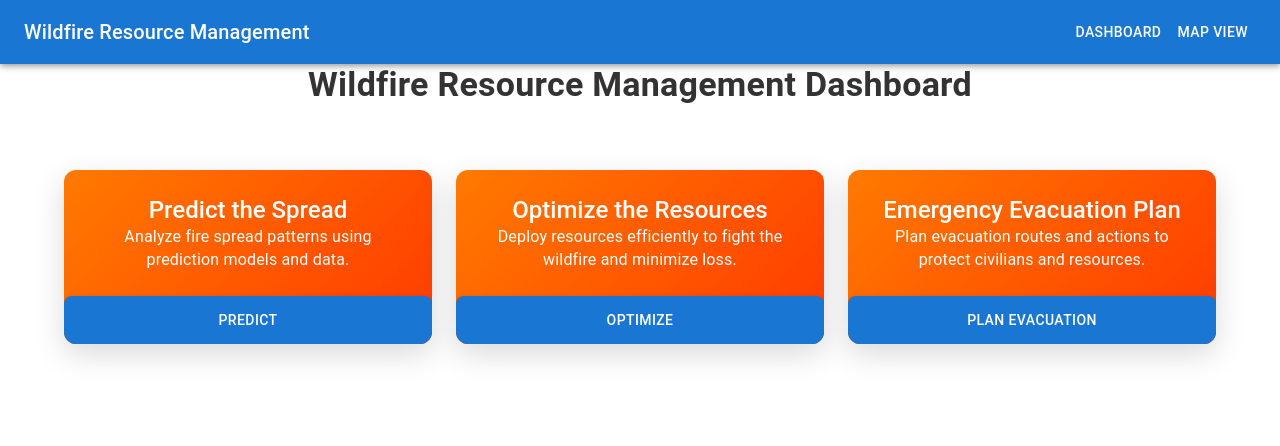
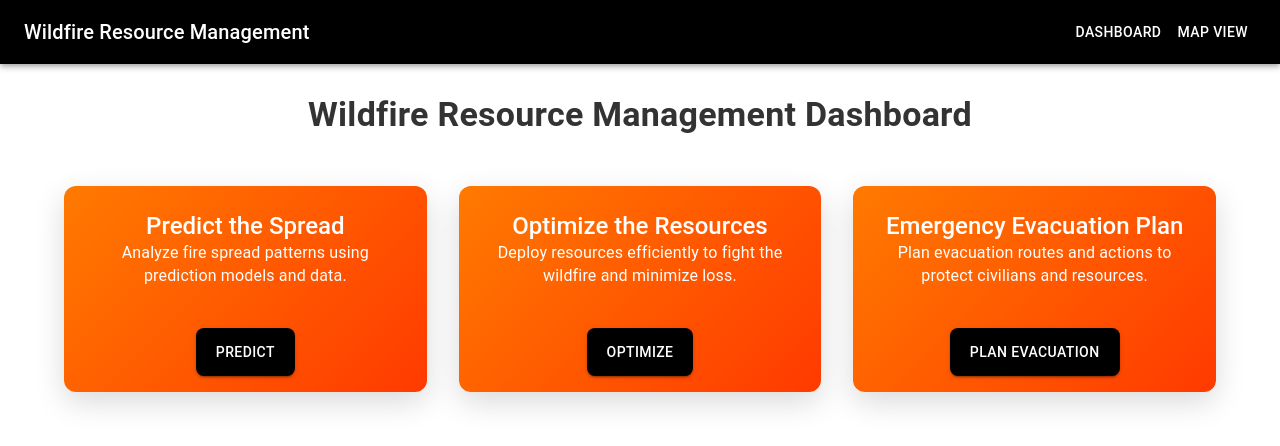
Before and after one commit to NehaSJ99/Wild-Fire-Resource-Management-Optimization, a React (Create React App) app in the folder frontend-new/: page / in a window 1280 px wide. Shown: the top 446 px of the page. Built offline with nearby package versions, Linux system fonts and the light colour scheme.

Commit message:
frontend edits

```diff
--- a/frontend-new/src/components/Dashboard.js
+++ b/frontend-new/src/components/Dashboard.js
@@ -1,13 +1,14 @@
 import React from "react";
-import { Container, Typography, Card, CardContent, Button, Grid, CardActionArea } from "@mui/material";
+import { Container, Typography, Card, CardContent, Button, Grid, CardActionArea, Box } from "@mui/material";
 import { styled } from "@mui/material/styles";
 import axios from "axios";
 
 // Styled Components for Cards
 const StyledCard = styled(Card)(({ theme }) => ({
-  height: "100%",
+  height: "100%", // Ensures all cards have the same height
   display: "flex",
   flexDirection: "column",
+  justifyContent: "space-between", // Pushes the button to the bottom
   boxShadow: "0px 10px 30px rgba(0, 0, 0, 0.15)",
   borderRadius: "12px",
   transition: "all 0.3s ease-in-out",
@@ -22,50 +23,48 @@ const StyledCardContent = styled(CardContent)(({ theme }) => ({
   flexGrow: 1,
   textAlign: "center",
   padding: theme.spacing(3),
-  color: "#fff", // White text for contrast
+  color: "#fff",
 }));
 
 const StyledButton = styled(Button)(({ theme }) => ({
-  marginTop: "auto",
-  backgroundColor: theme.palette.primary.main,
-  color: "#fff",
+  backgroundColor: "#000", // Set button background to black
+  color: "#fff", // White text for contrast
   padding: "12px 20px",
   borderRadius: "8px",
   "&:hover": {
-    backgroundColor: theme.palette.primary.dark,
+    backgroundColor: "#333", // Slightly lighter black on hover
     transform: "scale(1.05)",
   },
   transition: "transform 0.3s ease-in-out",
+  margin: theme.spacing(2), // Adds spacing inside the card
 }));
 
 const Dashboard = () => {
-  // Handle API request for Predicting the Spread
+  // API Handlers
   const handlePredictSpread = async () => {
     try {
       const response = await axios.post("http://localhost:5000/predict-spread");
-      alert(response.data.message);  // Handle the response
+      alert(response.data.message);
     } catch (error) {
       console.error("Error predicting spread:", error);
       alert("Failed to predict the spread.");
     }
   };
 
-  // Handle API request for Optimizing Resources
   const handleOptimizeResources = async () => {
     try {
       const response = await axios.post("http://localhost:5000/optimize-resources");
-      alert(response.data.message);  // Handle the response
+      alert(response.data.message);
     } catch (error) {
       console.error("Error optimizing resources:", error);
       alert("Failed to optimize resources.");
     }
   };
 
-  // Handle API request for Emergency Evacuation Plan
   const handleEvacuationPlan = async () => {
     try {
       const response = await axios.post("http://localhost:5000/emergency-evacuation");
-      alert(response.data.message);  // Handle the response
+      alert(response.data.message);
     } catch (error) {
       console.error("Error planning evacuation:", error);
       alert("Failed to plan evacuation.");
@@ -74,12 +73,12 @@ const Dashboard = () => {
 
   return (
     <Container>
-      <Typography variant="h4" gutterBottom align="center" sx={{ fontWeight: "bold", color: "#333" }}>
+      <Typography variant="h4" align="center" sx={{ fontWeight: "bold", color: "#333", marginBottom: "50px", marginTop: "30px"}}>
         Wildfire Resource Management Dashboard
       </Typography>
-      <Grid container spacing={3} justifyContent="center" alignItems="center" sx={{ marginTop: "40px" }}>
+      <Grid container spacing={4} justifyContent="center">
         {/* Card 1: Predict the Spread */}
-        <Grid item xs={12} sm={4}>
+        <Grid item xs={12} sm={6} md={4}>
           <StyledCard>
             <CardActionArea>
               <StyledCardContent>
@@ -91,14 +90,16 @@ const Dashboard = () => {
                 </Typography>
               </StyledCardContent>
             </CardActionArea>
+            <Box display="flex" justifyContent="center">
               <StyledButton variant="contained" onClick={handlePredictSpread}>
                 Predict
               </StyledButton>
+            </Box>
           </StyledCard>
         </Grid>
 
         {/* Card 2: Optimize the Resources */}
-        <Grid item xs={12} sm={4}>
+        <Grid item xs={12} sm={6} md={4}>
           <StyledCard>
             <CardActionArea>
               <StyledCardContent>
@@ -110,14 +111,16 @@ const Dashboard = () => {
                 </Typography>
               </StyledCardContent>
             </CardActionArea>
+            <Box display="flex" justifyContent="center">
               <StyledButton variant="contained" onClick={handleOptimizeResources}>
                 Optimize
               </StyledButton>
+            </Box>
           </StyledCard>
         </Grid>
 
         {/* Card 3: Emergency Evacuation Plan */}
-        <Grid item xs={12} sm={4}>
+        <Grid item xs={12} sm={6} md={4}>
           <StyledCard>
             <CardActionArea>
               <StyledCardContent>
@@ -129,9 +132,11 @@ const Dashboard = () => {
                 </Typography>
               </StyledCardContent>
             </CardActionArea>
+            <Box display="flex" justifyContent="center">
               <StyledButton variant="contained" onClick={handleEvacuationPlan}>
                 Plan Evacuation
               </StyledButton>
+            </Box>
           </StyledCard>
         </Grid>
       </Grid>
--- a/frontend-new/src/components/Navbar.js
+++ b/frontend-new/src/components/Navbar.js
@@ -4,9 +4,9 @@ import { AppBar, Toolbar, Button, Typography } from "@mui/material";
 
 const Navbar = () => {
   return (
-    <AppBar position="static">
+    <AppBar position="static" sx={{ backgroundColor: "#000" }}> {/* Set black background */}
       <Toolbar>
-        <Typography variant="h6" sx={{ flexGrow: 1 }}>
+        <Typography variant="h6" sx={{ flexGrow: 1, color: "#fff" }}>
           Wildfire Resource Management
         </Typography>
         <Button color="inherit" component={Link} to="/">
```
Lines whose indentation alone changed are shown as unchanged.
